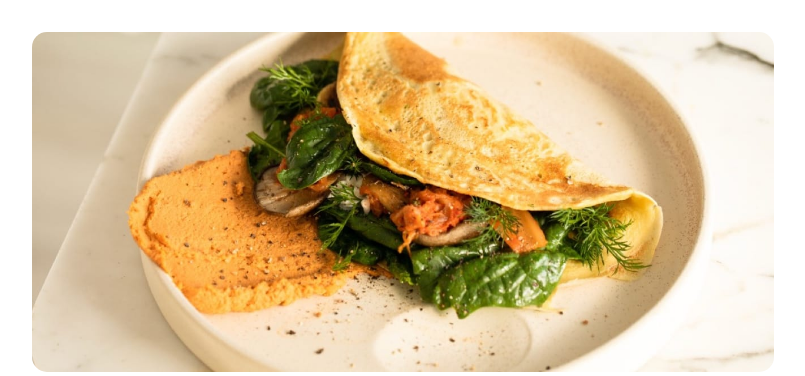
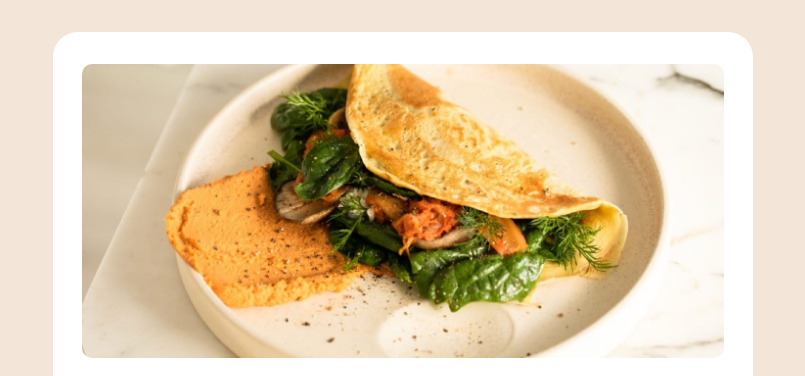
Before and after one commit to raysh4n/Frontend-Mentor-Recipe-page, a plain HTML site: page index.html in a window 1280 px wide. Shown: the top 376 px of the page, without its empty margins (237-1042 px from the left). Drawn offline with nearby package versions, Linux system fonts and the light colour scheme.

Commit message:
added background-color on dekstop layout

```diff
--- a/index.html
+++ b/index.html
@@ -27,6 +27,9 @@
 
 <body>
 
+
+  <div class="container__wrapper">
+
     <div class="container">
 
       <div class="banner">
@@ -45,7 +48,8 @@
       <div class="intro">
         <h1 class="intro__title">Simple Omelette Recipe</h1>
 
-      <p class="intro__description">An easy and quick dish, perfect for any meal. This classic omelette combines beaten
+        <p class="intro__description">An easy and quick dish, perfect for any meal. This classic omelette combines
+          beaten
           eggs cooked
           to perfection, optionally filled with your choice of cheese, vegetables, or meats.</p>
       </div>
@@ -257,6 +261,10 @@
     </div>
 
 
+  </div>
+
+
+
 
   <div class="attribution">
     Challenge by <a href="https://www.frontendmentor.io?ref=challenge" target="_blank">Frontend Mentor</a>.
--- a/styles/style.css
+++ b/styles/style.css
@@ -17,6 +17,7 @@
 	--clr-brown800: hsl(14, 45%, 36%);
 	--clr-rose800: hsl(332, 51%, 32%);
 	--clr-rose50: hsl(330, 100%, 98%);
+	--clr-cream: hsl(29, 53%, 90%);
 }
 
 * {
@@ -39,12 +40,20 @@ svg {
 	max-width: 100%;
 }
 
+.container__wrapper {
+	background-color: var(--clr-white);
+	border-radius: 10px;
+	margin-left: auto;
+	margin-right: auto;
+	max-width: 700px;
+}
+
 .container {
-	/* border: 1px solid red; */
+	/* outline: 1px solid red; */
 	width: 100%;
 	margin-left: auto;
 	margin-right: auto;
-	max-width: 800px;
+	max-width: 700px;
 }
 
 .container--spacing {
@@ -65,8 +74,7 @@ svg {
 /*BANNER SECTION*/
 .banner__picture {
 	/* outline:1px solid blue; */
-	margin-left: auto;
-	margin-right: auto;
+	margin-inline: auto;
 }
 
 /*  INTRO SECTION */
@@ -224,13 +232,26 @@ svg {
 }
 
 /*md*/
-@media (min-width: 800px) {
+@media (min-width: 700px) {
+
+		body {
+		background-color: var(--clr-cream);
+	}
+
 	.banner {
 		margin-top: 2rem;
-		padding: 0 1.8rem;
+		padding-inline:1.8rem;
+		padding-top: 2rem;
 	}
 
+
 	.banner__picture {
-		border-radius: 15px;
+		border-radius: 10px;
 	}
+
+	.container__wrapper {
+		border-radius: 25px;
+		margin-bottom: 1rem;
+	}
+
 }
```
Lines whose indentation alone changed are shown as unchanged.
